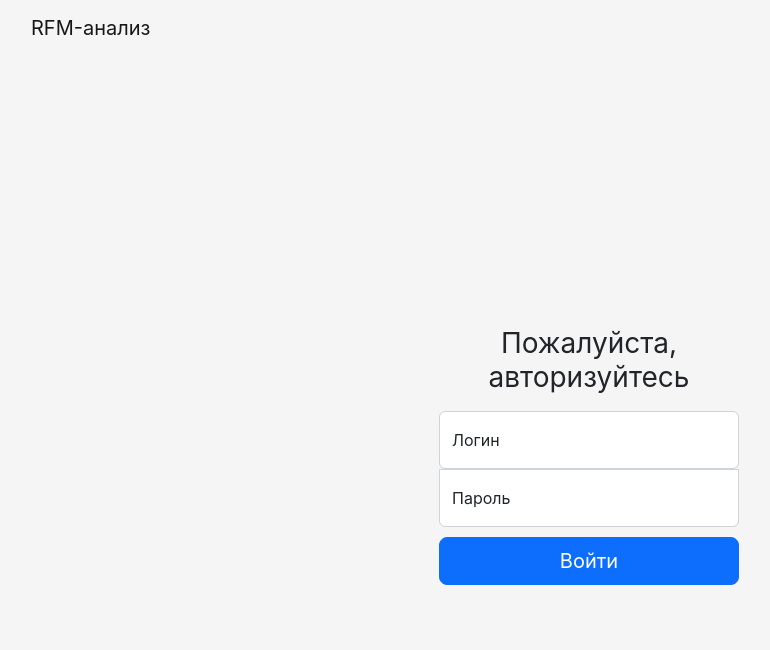
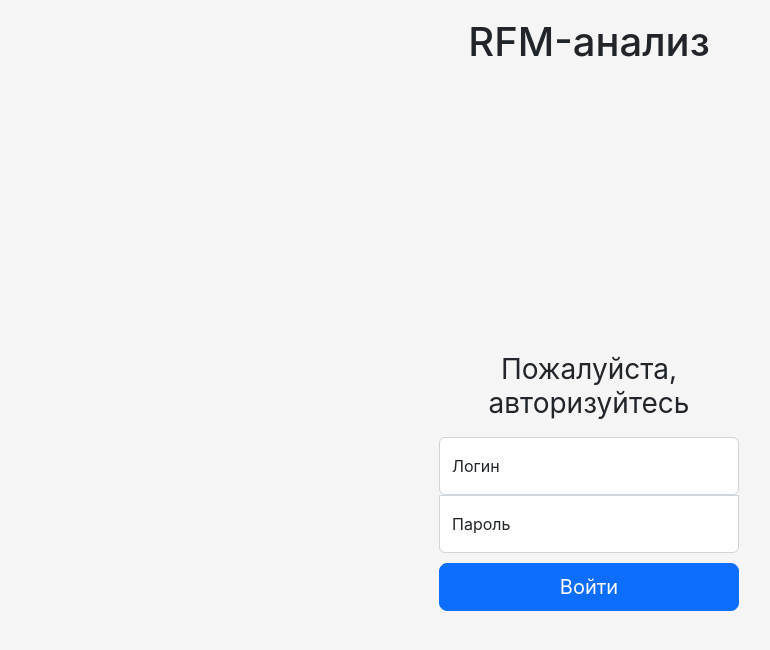
Before and after one commit to AnnaAlexandrova1/test-ASGK, a React (Create React App) app: page / in a window 1280 px wide. Shown: the top 650 px of the page, without its empty margins (51-821 px from the left). Built offline with nearby package versions, Linux system fonts and the light colour scheme.

Commit message:
реализован выход из л/к

```diff
--- a/src/components/App.js
+++ b/src/components/App.js
@@ -6,8 +6,8 @@ import './App.css';
 
 
 function App() {
-  const auth = useSelector(state => state.auth)
-  console.log(localStorage.getItem('auth_token'))
+  const auth = useSelector(state => state.auth.isAuth)
+  console.log(auth)
 
   return (
     <div className="app">
--- a/src/components/Navbar/Navbar.css
+++ b/src/components/Navbar/Navbar.css
@@ -5,3 +5,20 @@
   margin-left: auto;
   margin-right: auto;
 }
+
+.outh-out-block{
+  width: 100%;
+  display: flex;
+  justify-content: center;
+  margin-top: 10px;
+  position: relative;
+}
+
+.out-block-user {
+  position:absolute ;
+  right: 0;
+}
+
+.out-block-user span {
+  margin-right: 15px;
+}
--- a/src/components/Navbar/Navbar.js
+++ b/src/components/Navbar/Navbar.js
@@ -1,12 +1,27 @@
+import { useDispatch, useSelector } from 'react-redux'
+import { logout } from '../../reducers/authReduser'
 import './Navbar.css'
 
 export default function Navbar() {
+    const isAuth = useSelector(state => state.auth.isAuth)
+    const currentUser = useSelector(state => state.auth.currentUser)
+    const dispatch = useDispatch()
+
     return (
          <div className="wrap-header">
-         <div className="navbar navbar-expand-lg bg-body-tertiary">
-            <div className="container-fluid">
-                <div className="navbar-brand">RFM-анализ</div>
-            </div>
+            <div className="navbar navbar-expand-lg bg-body-tertiary">
+                    <div className="outh-out-block">
+                <h1 className="text-center">RFM-анализ</h1>
+                    </div>
+
+                {isAuth &&
+                    <div className="out-block-user">
+                        {isAuth && <span className="navbar-text">{currentUser}</span>}
+                        {isAuth && <button type="button" className="btn btn-secondary" onClick={() => dispatch(logout())}>Выход</button>}
+                    </div>}
+
+
+
             </div>
             </div>
     )
--- a/src/reducers/authReduser.js
+++ b/src/reducers/authReduser.js
@@ -15,7 +15,7 @@ export default function authReducer(state = initialState, action) {
                 isAuth: true
             }
         case LOGOUT:
-            localStorage.removeItem('token')
+            localStorage.removeItem('auth_token')
             return {
                 ...state,
                 currentUser: {},
```
